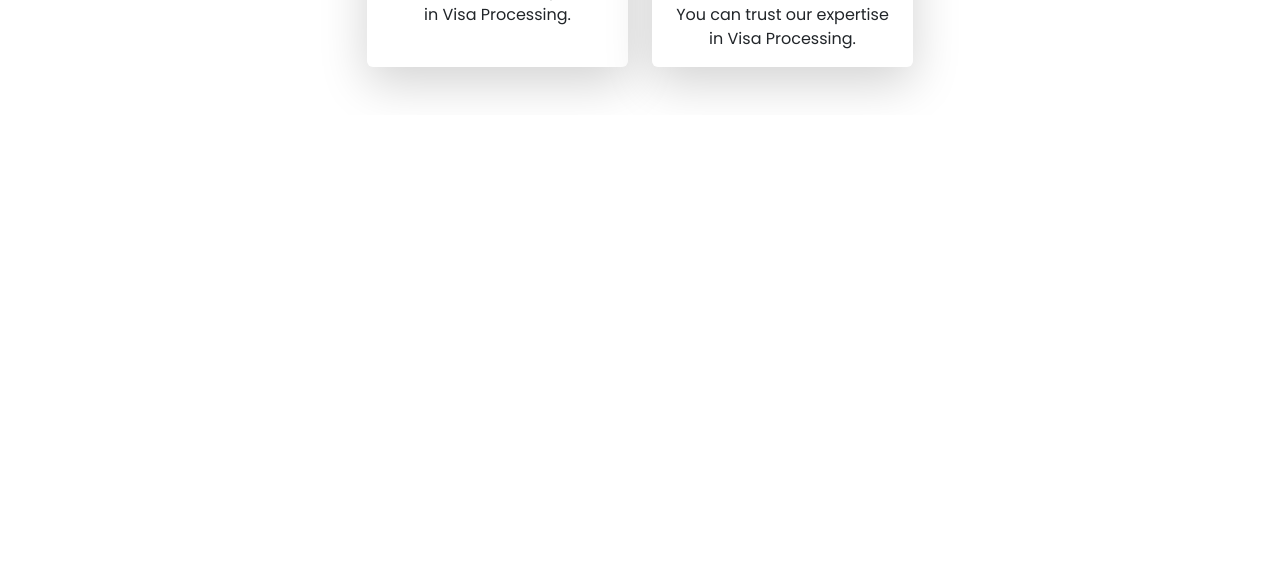
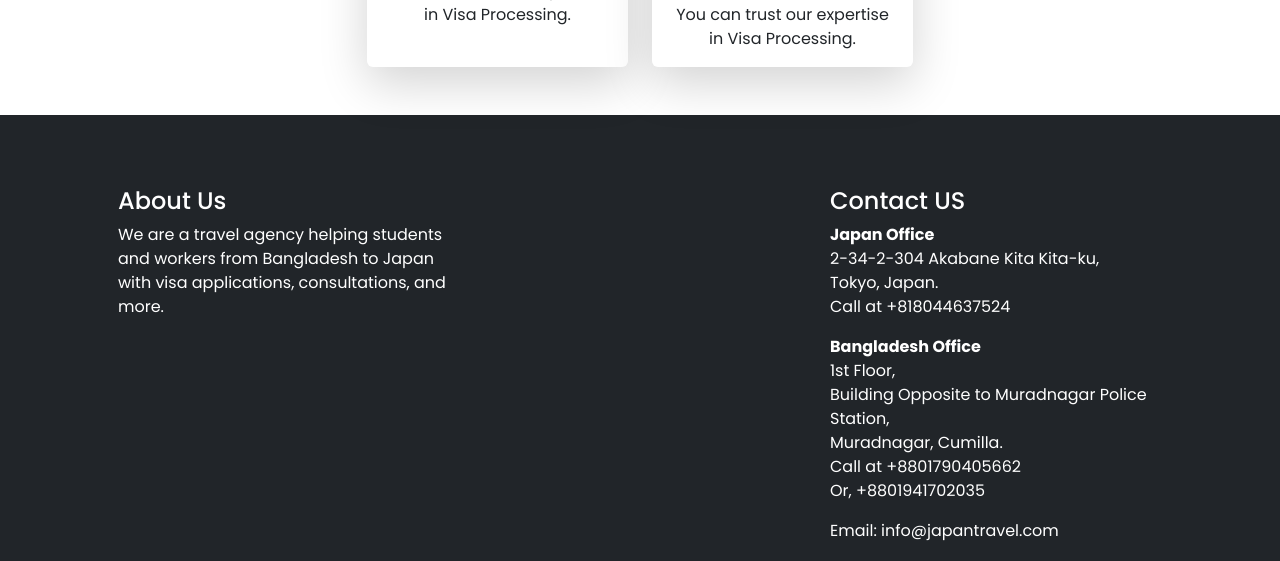
Before and after one commit to RaselParvejHrid/japantravel-fe, a plain HTML site: page index.html in a window 1280 px wide. Shown: the part 1557-2118 px from the top of the page. Before the commit the page ends 1672 px from the top, so only its background shows below. Drawn offline with nearby package versions, Linux system fonts and the light colour scheme.

Commit message:
index.html: sticky nav; footer

```diff
--- a/index.html
+++ b/index.html
@@ -12,6 +12,7 @@
     <!-- Bootstrap 5 -->
     <link href="https://cdn.jsdelivr.net/npm/bootstrap@5.3.3/dist/css/bootstrap.min.css" rel="stylesheet"
         integrity="sha384-QWTKZyjpPEjISv5WaRU9OFeRpok6YctnYmDr5pNlyT2bRjXh0JMhjY6hW+ALEwIH" crossorigin="anonymous">
+    <link rel="stylesheet" href="https://cdn.jsdelivr.net/npm/bootstrap-icons@1.11.3/font/bootstrap-icons.min.css">
     <script src="https://cdn.jsdelivr.net/npm/@popperjs/core@2.11.8/dist/umd/popper.min.js"
         integrity="sha384-I7E8VVD/ismYTF4hNIPjVp/Zjvgyol6VFvRkX/vR+Vc4jQkC+hVqc2pM8ODewa9r" crossorigin="anonymous"
         defer></script>
@@ -33,7 +34,7 @@
 
 <body>
     <!-- Navigation Bar -->
-    <nav class="navbar navbar-expand-lg navbar-light bg-light">
+    <nav class="navbar navbar-expand-lg navbar-light bg-light sticky-top">
         <div class="container-fluid d-flex justify-content-between align-items-center">
             <!-- Logo and Agency Name (Always visible) -->
             <a class="navbar-brand d-flex align-items-center order-0" href="#">
@@ -316,6 +317,55 @@
         </div>
     </div>
 
+    <!-- Footer  -->
+    <footer class="bg-dark text-white py-4">
+        <div class="container p-5">
+            <div class="row justify-content-between">
+                <!-- About Us Section -->
+                <div class="col-md-4">
+                    <h4><span id="footer-about-us-title">About Us</span></h4>
+                    <p><span id="footer-about-us">We are a travel agency helping students and workers from Bangladesh to
+                            Japan with visa
+                            applications, consultations, and more.</span></p>
+                </div>
+                <!-- Contact Section -->
+                <div class="col-md-4">
+                    <h4><span id="footer-contact-us-title">Contact Us</span></h4>
+
+                    <address>
+                        <span id="footer-contact-japan-office-label" class="fw-bold">Japan Office </span><br />
+                        <span class="en">
+                            2-34-2-304 Akabane Kita Kita-ku, <br /> Tokyo, Japan.<br /> Call at <a
+                                href="tel:+818044637524" class="text-white text-decoration-none">+818044637524</a><br>
+                        </span>
+                    </address>
+
+                    <address>
+                        <span id="footer-contact-bangladesh-office-label" class="fw-bold">Bangladesh Office
+                        </span><br />
+                        <span id="footer-contact-bangladesh-office">
+                            1st Floor, Opposite Building to Muradnagar Police Station,<br /> Muradnagar, Cumilla.<br />
+                            Call at <a href="tel:+8801790405662"
+                                class="text-white text-decoration-none">+8801790405662</a><br><a
+                                href="tel:+8801941702035"
+                                class="text-white text-decoration-none">+8801941702035</a></br>
+                        </span>
+                    </address>
+
+
+                    <span id="footer-contact-email-label">Email:</span> <a
+                        href="mailto:JapanTravel@gmail.com?subject=I%20need%20help&body=Hello%20Japan%20Travel%2C%0A"
+                        class="text-white text-decoration-none"><span class="en">info@japantravel.com</span></a>
+                    <br><br>
+                    <div>
+                        <a href="#" class="text-white me-2"><i class="bi bi-facebook"></i></a>
+                        <a href="#" class="text-white me-2"><i class="bi bi-twitter"></i></a>
+                        <a href="#" class="text-white me-2"><i class="bi bi-instagram"></i></a>
+                    </div>
+                </div>
+            </div>
+        </div>
+    </footer>
 
 
 </body>
--- a/js/UIText.js
+++ b/js/UIText.js
@@ -108,9 +108,41 @@ const OurServicesText = {
   },
 };
 
+const FooterText = {
+  "footer-about-us-title": {
+    en: "About Us",
+    bn: "আমরা কারা?",
+  },
+  "footer-about-us": {
+    en: "We are a travel agency helping students and workers from Bangladesh to Japan with visa applications, consultations, and more.",
+    bn: "জাপান ট্রাভেল একটি ট্রাভেল এজেন্সি। আমরা ভিসা আবেদন, পরামর্শসহ সংশ্লিষ্ট বিভিন্ন বিষয়ে বাংলাদেশ থেকে জাপান যেতে প্রত্যাশী শিক্ষার্থী ও ওয়ার্কারদেরকে সেবা দিয়ে থাকি।",
+  },
+  "footer-contact-us-title": {
+    en: "Contact US",
+    bn: "আমাদের সাথে যোগাযোগ করুন",
+  },
+  "footer-contact-japan-office-label": {
+    en: "Japan Office",
+    bn: "জাপান অফিস",
+  },
+  "footer-contact-bangladesh-office-label": {
+    en: "Bangladesh Office",
+    bn: "বাংলাদেশ অফিস",
+  },
+  "footer-contact-bangladesh-office": {
+    en: '1st Floor,<br> Building Opposite to Muradnagar Police Station,<br/> Muradnagar, Cumilla.<br/>Call at <a href="tel:+8801790405662" class="text-white text-decoration-none">+8801790405662</a><br>Or, <a href="tel:+8801941702035" class="text-white text-decoration-none">+8801941702035</a></br>',
+    bn: '২য় তলা, <br> মুরাদনগর থানার বিপরীত পাশের ভবন,<br/> মুরাদনগর, কুমিল্লা।<br/>কল করুনঃ <a href="tel:+8801790405662" class="text-white text-decoration-none">+8801790405662</a><br> অথবা <a href="tel:+8801941702035" class="text-white text-decoration-none">+8801941702035</a> নাম্বারে</br>',
+  },
+  "footer-contact-email-label": {
+    en: "Email: ",
+    bn: "ইমেইলঃ ",
+  },
+};
+
 const UIText = {
   ...HeroCarouselText,
   ...OurServicesText,
+  ...FooterText,
   "agency-name": {
     en: "Japan Travel",
     bn: "জাপান ট্রাভেল",
--- a/js/main.js
+++ b/js/main.js
@@ -8,7 +8,7 @@ function updateContent(language) {
 
     if (UIText[id][language]) {
       //UIText is defined in /js/UIText.js
-      $(this).text(UIText[id][language]);
+      $(this).html(UIText[id][language]);
     }
     console.log("Done");
   });
```
